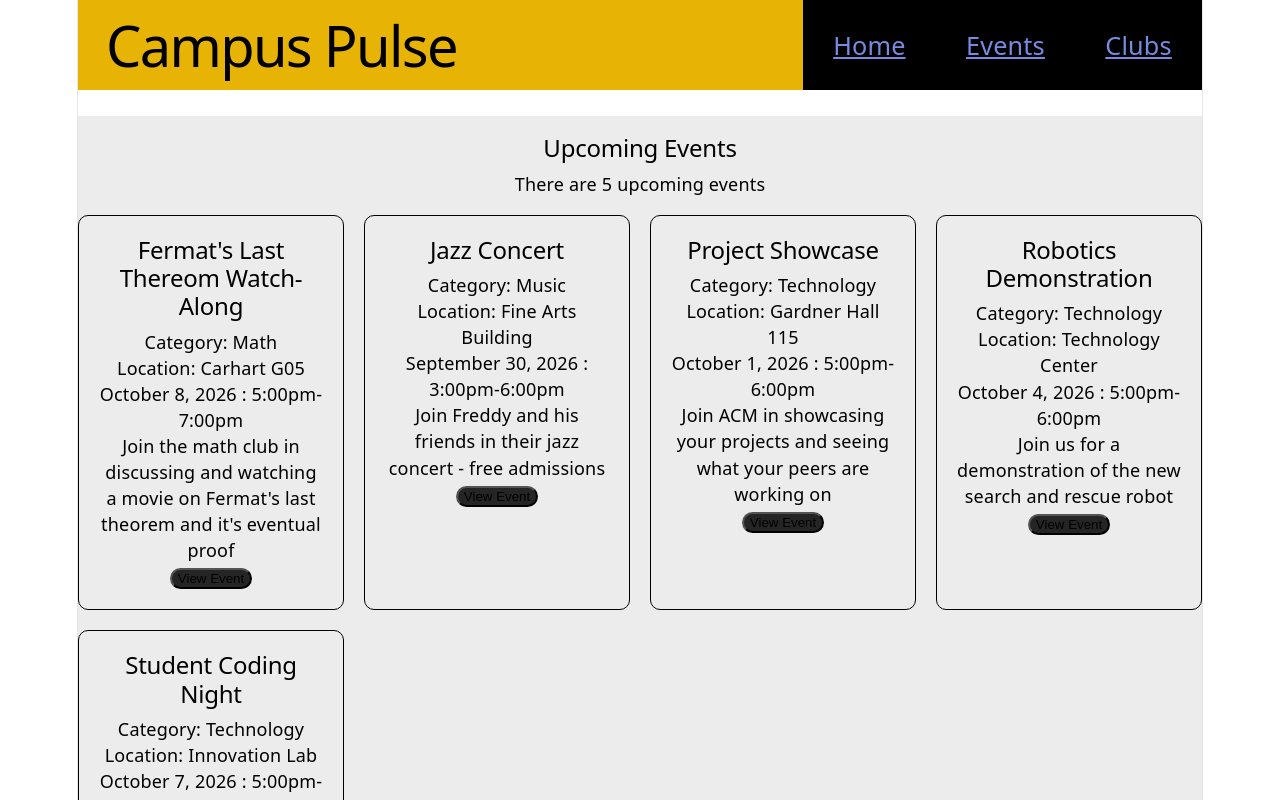
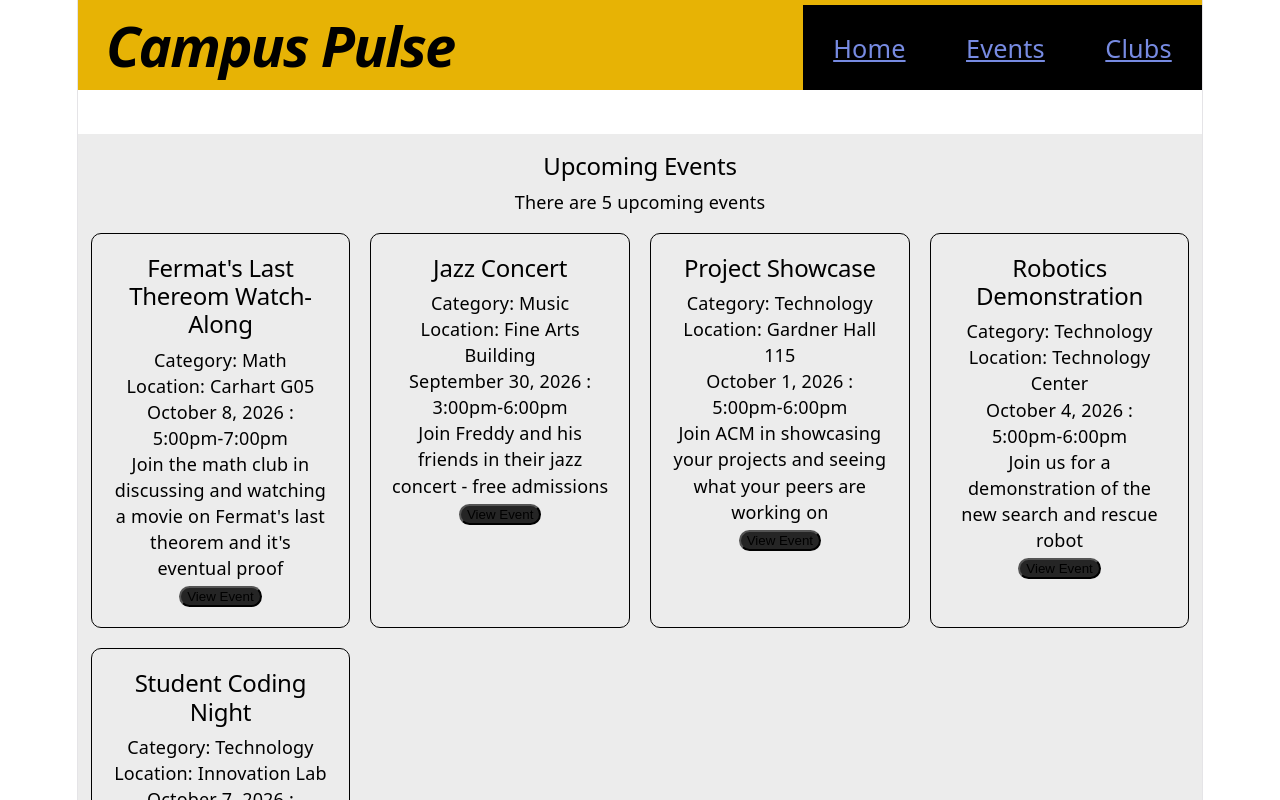
Before and after one commit to Pirategirl9000/React-Campus-Pulse, a React (Vite) app: page / in a window 1280 px wide. Shown: the top 800 px of the page. Built offline with nearby package versions, Linux system fonts and the light colour scheme.

Commit message:
Updated styling of footer and header some more

```diff
--- a/src/App.css
+++ b/src/App.css
@@ -8,6 +8,8 @@
 
 #site-name {
   color: black;
+  font-style: oblique;
+  font-weight: bold;
   padding-left: 0.5em;
   padding-right: 0;
   margin-right: 0;
@@ -17,6 +19,7 @@ nav {
   background: black;
   display: flex;
   align-items: center;
+  border-top: 5px solid rgb(231, 179, 5);
 }
 
 nav a {
@@ -41,6 +44,8 @@ h2 {
   grid-template-columns:
     repeat(auto-fit, minmax(250px, 1fr));
   gap: 20px;
+  margin-bottom: 1em;
+  padding: 0 0.7em;
 }
 
 .event-grid button, .club-grid button {
@@ -55,8 +60,8 @@ h2 {
 #site-slogan {
   color: white;;
   background: inherit;
-  text-align: left;
-  padding-left: 2em;
+  text-align: center;
+  padding: 0.5em 0;
 }
 
 .event-card, .club-card {
```
